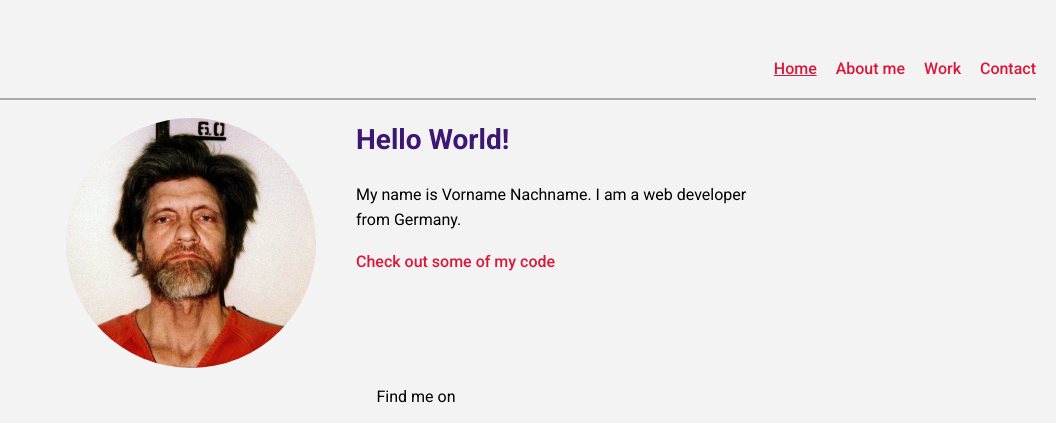
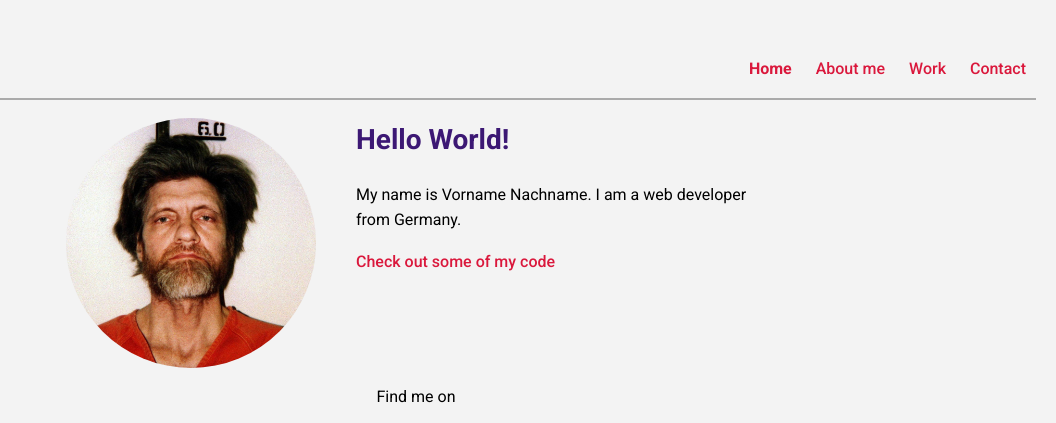
Before and after one commit to lxnhard/portfolio-website, a plain HTML site: page index.html in a window 1280 px wide. Shown: the top 423 px of the page, 224-1280 px from the left. Drawn offline with nearby package versions, Linux system fonts and the light colour scheme.

Commit message:
adjust navigation layout

```diff
--- a/css/style.production.css
+++ b/css/style.production.css
@@ -13,7 +13,6 @@ Deep Red: #932432;
 Pure Purple: #3C1874;
 Purple Tinged Grey: #283747;
  */
-
 
  * {
    -webkit-box-sizing: border-box;
@@ -156,7 +155,7 @@ button:focus,
   border-radius: 50%;
 }
 
-/*Header and Navigation*/
+/*Header and Navigation layout*/
 .page-header {
   display: -webkit-box;
   display: -ms-flexbox;
@@ -169,7 +168,6 @@ button:focus,
       -ms-flex-align: end;
           align-items: flex-end;
 }
-
 .page-header__item{
   -webkit-box-flex: 0;
       -ms-flex: 0 1 200px;
@@ -182,30 +180,34 @@ button:focus,
           flex-grow: 1;
   text-align: right;
 }
+
+/*Navigation*/
+
+.navigation-list {
+  list-style-type: none;
+}
+.navigation-list li {
+  display: inline-block;
+  padding: 0 10px;
+}
+.navigation-list__item--active {
+  font-weight: 700;
+}
+
+/*header logo transition */
 .page-header__logo {
   -webkit-transition: opacity 0.9s;
   -o-transition: opacity 0.9s;
   transition: opacity 0.9s;
 }
 .page-header__logo:hover,
-.page-header__logo:focus {
+.page-header__logo:focus,
+.page-header__logo:active {
   opacity: 0.6;
   -webkit-transition: opacity 0.9s;
   -o-transition: opacity 0.9s;
   transition: opacity 0.9s;
 }
-
-.navigation-list {
-  list-style-type: none;
-}
-.navigation-list li {
-  display: inline-block;
-  margin-left: 15px;
-}
-.navigation-list__item--active {
-  text-decoration: underline;
-}
-
 /*Footer */
 .page-footer {
   clear: both;
@@ -218,6 +220,7 @@ button:focus,
           flex-direction: column;
   text-align: center;
 }
+
 
 /*Project grid list for Work page*/
 
--- a/css/styles.css
+++ b/css/styles.css
@@ -138,7 +138,7 @@ button:focus,
   border-radius: 50%;
 }
 
-/*Header and Navigation*/
+/*Header and Navigation layout*/
 .page-header {
   display: flex;
   width: 100%;
@@ -147,7 +147,6 @@ button:focus,
   border-bottom: 2px solid rgba(0, 0, 0, 0.3);
   align-items: flex-end;
 }
-
 .page-header__item{
   flex: 0 1 200px;
 }
@@ -156,26 +155,30 @@ button:focus,
   flex-grow: 1;
   text-align: right;
 }
-.page-header__logo {
-  transition: opacity 0.9s;
-}
-.page-header__logo:hover,
-.page-header__logo:focus {
-  opacity: 0.6;
-  transition: opacity 0.9s;
-}
+
+/*Navigation*/
 
 .navigation-list {
   list-style-type: none;
 }
 .navigation-list li {
   display: inline-block;
-  margin-left: 15px;
+  padding: 0 10px;
 }
 .navigation-list__item--active {
-  text-decoration: underline;
+  font-weight: var(--bold);
 }
 
+/*header logo transition */
+.page-header__logo {
+  transition: opacity 0.9s;
+}
+.page-header__logo:hover,
+.page-header__logo:focus,
+.page-header__logo:active {
+  opacity: 0.6;
+  transition: opacity 0.9s;
+}
 /*Footer */
 .page-footer {
   clear: both;
@@ -183,6 +186,7 @@ button:focus,
   flex-direction: column;
   text-align: center;
 }
+
 
 /*Project grid list for Work page*/
 
```
